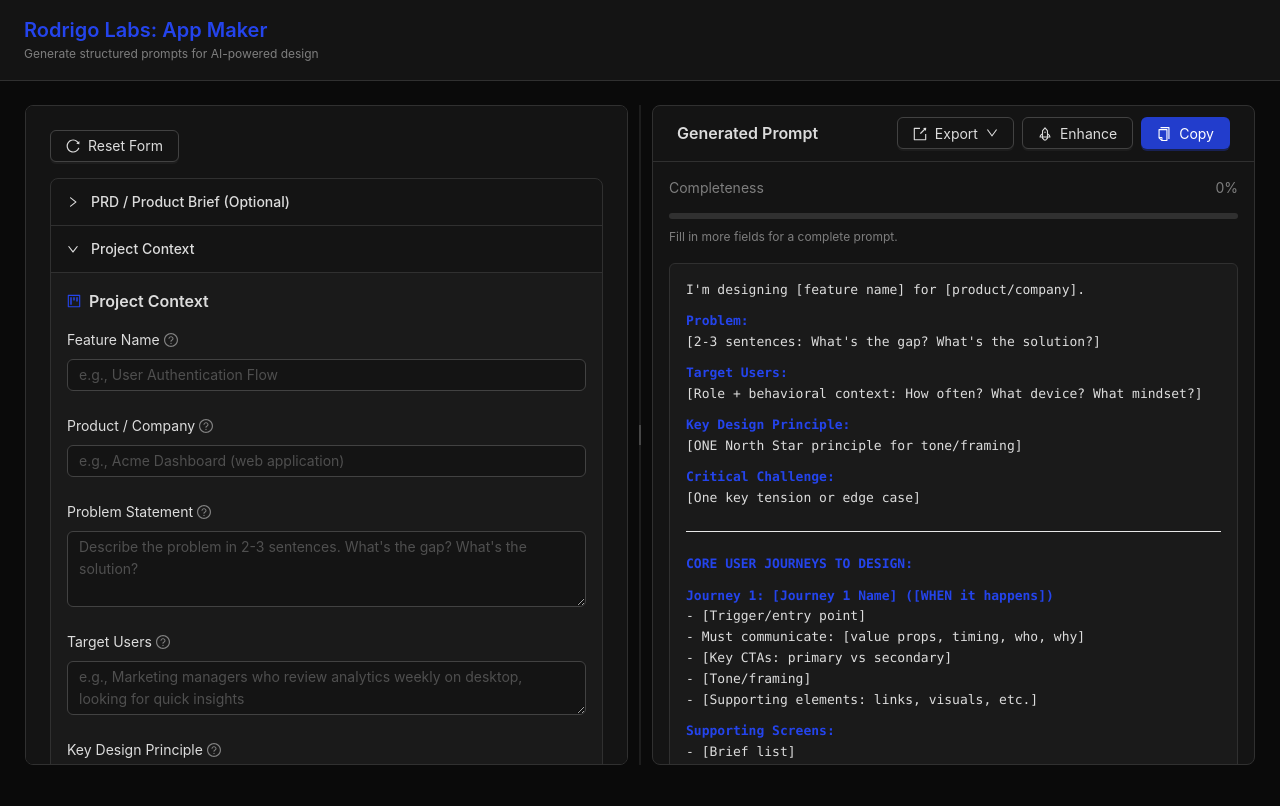
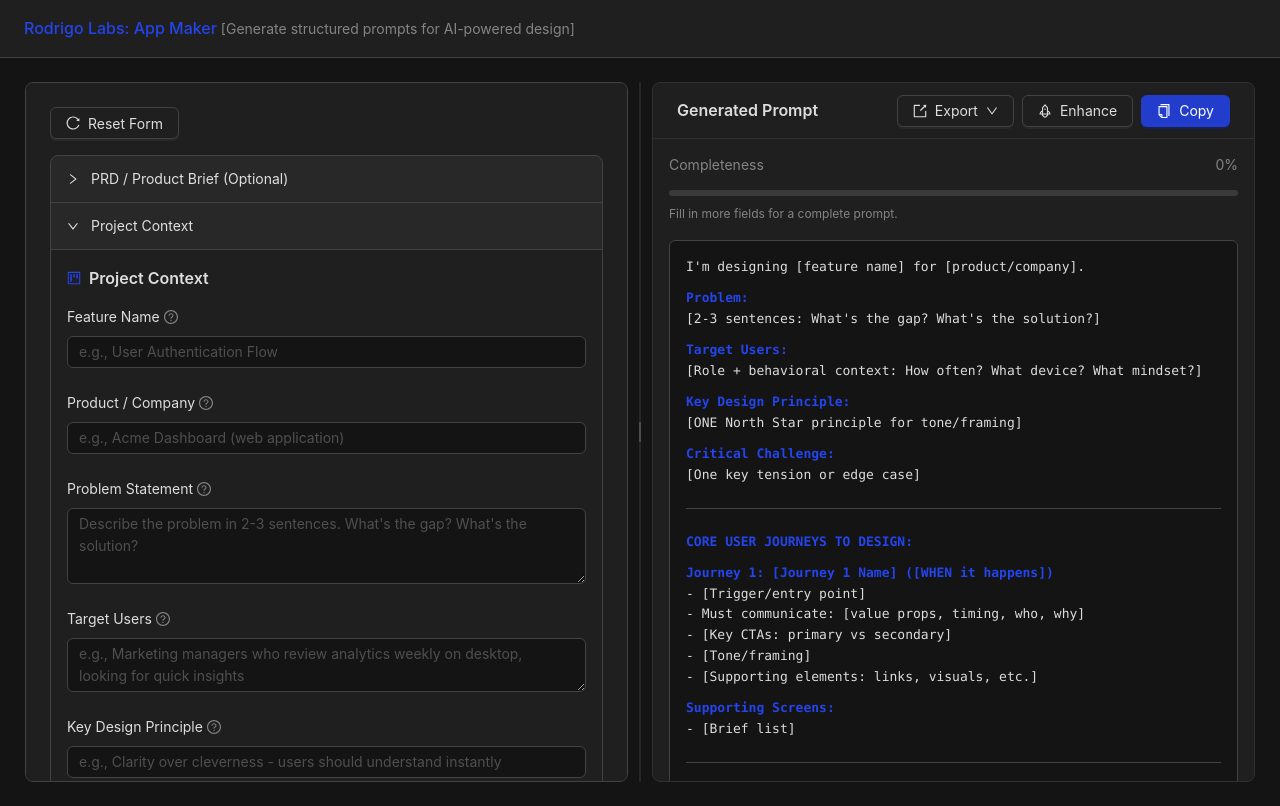
Before and after one commit to studio-rodrigo/AppMaker-V1, a Next.js app: page / in a window 1280 px wide. Built offline with nearby package versions, Linux system fonts and the light colour scheme; what @ant-design/nextjs-registry would draw is missing.

Commit message:
Dark mode fixes, clean header with Rodrigo Labs branding

```diff
--- a/src/app/globals.css
+++ b/src/app/globals.css
@@ -9,12 +9,12 @@
   max-width: 100vw;
   overflow-x: hidden;
   font-family: -apple-system, BlinkMacSystemFont, 'Segoe UI', Roboto, 'Helvetica Neue', Arial, sans-serif;
+  background-color: #141414;
+  color: rgba(255, 255, 255, 0.85);
 }
 
 body {
-  background-color: #0a0a0a;
   min-height: 100vh;
-  color: #fff;
 }
 
 /* Markdown preview styling */
@@ -24,6 +24,7 @@
   line-height: 1.6;
   white-space: pre-wrap;
   word-break: break-word;
+  color: rgba(255, 255, 255, 0.85);
 }
 
 .prompt-preview strong {
@@ -31,35 +32,9 @@
   color: #2444EC;
 }
 
-/* Ant Design overrides for dark mode */
-.ant-card {
-  background: #141414 !important;
-  border-color: #303030 !important;
-}
-
-.ant-collapse {
-  background: #141414 !important;
-  border-color: #303030 !important;
-}
-
-.ant-collapse > .ant-collapse-item {
-  border-color: #303030 !important;
-}
-
-.ant-collapse > .ant-collapse-item > .ant-collapse-header {
-  font-weight: 500;
-}
-
-.ant-collapse-content {
-  background: #1a1a1a !important;
-  border-color: #303030 !important;
-}
-
 /* Journey card styling */
 .journey-card {
   margin-bottom: 16px;
-  border: 1px solid #303030 !important;
-  background: #1a1a1a !important;
 }
 
 .journey-card:hover {
@@ -79,12 +54,3 @@
 .copy-success {
   color: #52c41a !important;
 }
-
-/* Splitter styling for dark mode */
-.ant-splitter-bar {
-  background: #303030 !important;
-}
-
-.ant-splitter-bar:hover {
-  background: #2444EC !important;
-}
--- a/src/app/layout.tsx
+++ b/src/app/layout.tsx
@@ -1,6 +1,6 @@
 import type { Metadata } from 'next';
 import { AntdRegistry } from '@ant-design/nextjs-registry';
-import { ConfigProvider, theme } from 'antd';
+import ThemeProvider from '@/components/ThemeProvider';
 import './globals.css';
 
 export const metadata: Metadata = {
@@ -17,17 +17,9 @@
     <html lang="en">
       <body>
         <AntdRegistry>
-          <ConfigProvider
-            theme={{
-              algorithm: theme.darkAlgorithm,
-              token: {
-                colorPrimary: '#2444EC',
-                borderRadius: 6,
-              },
-            }}
-          >
+          <ThemeProvider>
             {children}
-          </ConfigProvider>
+          </ThemeProvider>
         </AntdRegistry>
       </body>
     </html>
--- a/src/app/page.tsx
+++ b/src/app/page.tsx
@@ -7,7 +7,7 @@
 import { PromptData, defaultPromptData } from '@/lib/types';
 
 const { Header, Content } = Layout;
-const { Title, Text } = Typography;
+const { Text } = Typography;
 
 export default function Home() {
   const [promptData, setPromptData] = useState<PromptData>(defaultPromptData);
@@ -20,8 +20,8 @@
     <Layout style={{ minHeight: '100vh' }}>
       <Header
         style={{
-          background: '#141414',
-          borderBottom: '1px solid #303030',
+          background: '#1f1f1f',
+          borderBottom: '1px solid #424242',
           display: 'flex',
           alignItems: 'center',
           justifyContent: 'space-between',
@@ -31,19 +31,20 @@
         }}
       >
         <div>
-          <Title level={4} style={{ margin: 0, color: '#2444EC', lineHeight: 1.4 }}>
+          <Text style={{ fontSize: 16, color: '#2444EC', fontWeight: 500 }}>
             Rodrigo Labs: App Maker
-          </Title>
-          <Text type="secondary" style={{ fontSize: 12 }}>
-            Generate structured prompts for AI-powered design
+          </Text>
+          {' '}
+          <Text type="secondary" style={{ fontSize: 14 }}>
+            [Generate structured prompts for AI-powered design]
           </Text>
         </div>
       </Header>
 
-      <Content style={{ padding: 24, background: '#0a0a0a' }}>
+      <Content style={{ padding: 24, background: '#141414' }}>
         <Splitter
           style={{
-            height: 'calc(100vh - 140px)',
+            height: 'calc(100vh - 100px)',
             background: 'transparent',
           }}
         >
@@ -57,12 +58,12 @@
             }}
           >
             <div style={{
-              background: '#141414',
+              background: '#1f1f1f',
               padding: 24,
               borderRadius: 8,
               height: '100%',
               overflow: 'auto',
-              border: '1px solid #303030',
+              border: '1px solid #424242',
             }}>
               <PromptForm
                 onValuesChange={handleValuesChange}
--- a/src/components/PromptForm.tsx
+++ b/src/components/PromptForm.tsx
@@ -61,7 +61,6 @@
       <Collapse
         defaultActiveKey={['1', '2', '3']}
         items={collapseItems}
-        style={{ background: 'white' }}
         accordion={false}
       />
     </Form>
--- a/src/components/PromptPreview.tsx
+++ b/src/components/PromptPreview.tsx
@@ -163,7 +163,7 @@
 
       // Handle horizontal rules
       if (line === '---') {
-        return <hr key={index} style={{ border: 'none', borderTop: '1px solid #e8e8e8', margin: '12px 0' }} />;
+        return <hr key={index} style={{ border: 'none', borderTop: '1px solid #424242', margin: '12px 0' }} />;
       }
 
       return (
@@ -178,7 +178,7 @@
     <Card
       title={
         <Space>
-          <Title level={5} style={{ margin: 0 }}>Generated Prompt</Title>
+          <Title level={5} style={{ margin: 0, color: 'rgba(255, 255, 255, 0.85)' }}>Generated Prompt</Title>
         </Space>
       }
       extra={
@@ -227,12 +227,13 @@
       <div
         className="prompt-preview"
         style={{
-          background: '#1a1a1a',
+          background: '#141414',
           padding: 16,
           borderRadius: 6,
-          border: '1px solid #303030',
+          border: '1px solid #424242',
           fontSize: 13,
           lineHeight: 1.6,
+          color: 'rgba(255, 255, 255, 0.85)',
         }}
       >
         {renderPromptPreview()}
@@ -262,16 +263,17 @@
       >
         <div
           style={{
-            background: '#1a1a1a',
+            background: '#141414',
             padding: 16,
             borderRadius: 6,
-            border: '1px solid #303030',
+            border: '1px solid #424242',
             maxHeight: '60vh',
             overflow: 'auto',
             whiteSpace: 'pre-wrap',
             fontFamily: 'monospace',
             fontSize: 13,
             lineHeight: 1.6,
+            color: 'rgba(255, 255, 255, 0.85)',
           }}
         >
           {enhancedPrompt}
--- /dev/null
+++ b/src/components/ThemeProvider.tsx
@@ -0,0 +1,58 @@
+'use client';
+
+import { ConfigProvider, theme } from 'antd';
+import { ReactNode } from 'react';
+
+interface ThemeProviderProps {
+  children: ReactNode;
+}
+
+export default function ThemeProvider({ children }: ThemeProviderProps) {
+  return (
+    <ConfigProvider
+      theme={{
+        algorithm: theme.darkAlgorithm,
+        token: {
+          colorPrimary: '#2444EC',
+          colorBgContainer: '#1f1f1f',
+          colorBgElevated: '#1f1f1f',
+          colorBgLayout: '#141414',
+          colorBorder: '#424242',
+          colorBorderSecondary: '#303030',
+          borderRadius: 6,
+        },
+        components: {
+          Card: {
+            colorBgContainer: '#1f1f1f',
+          },
+          Collapse: {
+            colorBgContainer: '#1f1f1f',
+            contentBg: '#1f1f1f',
+          },
+          Input: {
+            colorBgContainer: '#141414',
+          },
+          Select: {
+            colorBgContainer: '#141414',
+          },
+          Button: {
+            colorBgContainer: '#1f1f1f',
+          },
+          Modal: {
+            contentBg: '#1f1f1f',
+            headerBg: '#1f1f1f',
+          },
+          Dropdown: {
+            colorBgElevated: '#1f1f1f',
+          },
+          Alert: {
+            colorInfoBg: '#111a2c',
+            colorInfoBorder: '#153450',
+          },
+        },
+      }}
+    >
+      {children}
+    </ConfigProvider>
+  );
+}
```
